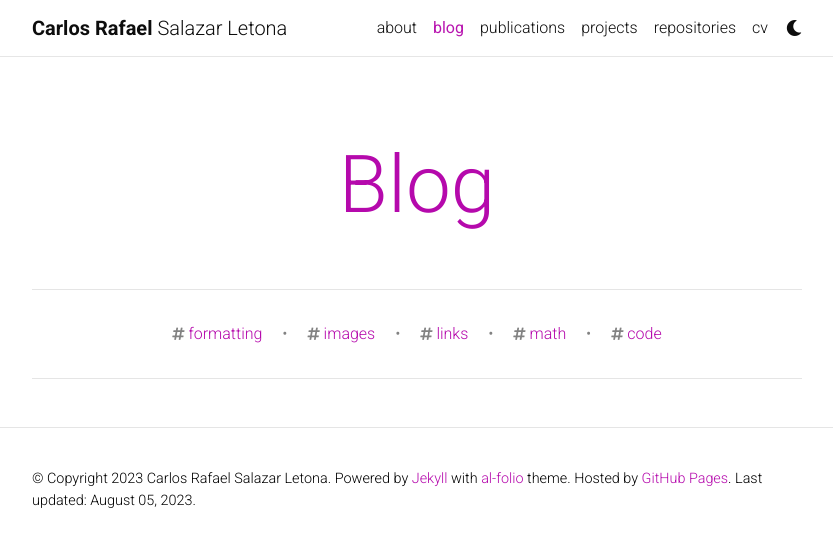
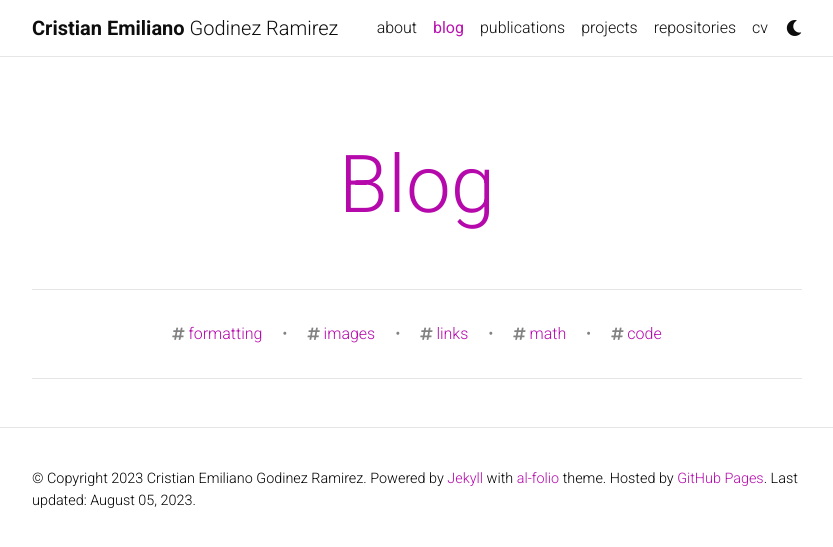
Before and after one commit to EmilianoG-byte/EmilianoG-byte.github.io, a Jekyll site: the page built from blog/index.html, in a window 1280 px wide. Shown: the top 547 px of the page, without its empty margins (223-1056 px from the left). Built offline with Jekyll 4.4.1, drawn with Linux system fonts in a browser that asks for light colours; full-size pictures stand in for the smaller copies a plugin makes; the list of posts is cut into pages by our own code; comment, search, counter and statistics services are not loaded; a style sheet for code colours, icons or effects is not loaded.

Commit message:
Update _config.yml

```diff
--- a/_config.yml
+++ b/_config.yml
@@ -3,10 +3,10 @@
 # -----------------------------------------------------------------------------
 
 title: blank # the website title (if blank, full name will be used instead)
-first_name: Carlos
-middle_name: Rafael
-last_name: Salazar Letona
-email: carlerafael@outlook.com
+first_name: Cristian
+middle_name: Emiliano
+last_name: Godinez Ramirez
+email: emiliano.godinez.grad@gmail.com
 description: > # the ">" symbol means to ignore newlines until "footer_text:"
   Guatemalan master's student at Aix-Marseille Université in France.
 footer_text: >
@@ -17,7 +17,7 @@ keywords: academic-website, portfolio-website  # add your own keywords or leave
 lang: en # the language of your site (for example: en, fr, cn, ru, etc.)
 icon: ic_launcher.png  # the emoji used as the favicon (alternatively, provide image name in /assets/img/)
 
-url: https://carlossalazar.me # the base hostname & protocol for your site
+url: https://emilianog-byte.github.io # the base hostname & protocol for your site
 baseurl: / # the subpath of your site, e.g. /blog/
 last_updated: true # set to true if you want to display last updated in the footer
 impressum_path:  # set to path to include impressum link in the footer, use the same path as permalink in a page, helps to conform with EU GDPR
```
